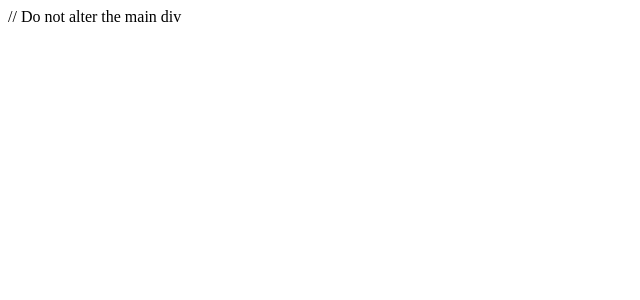
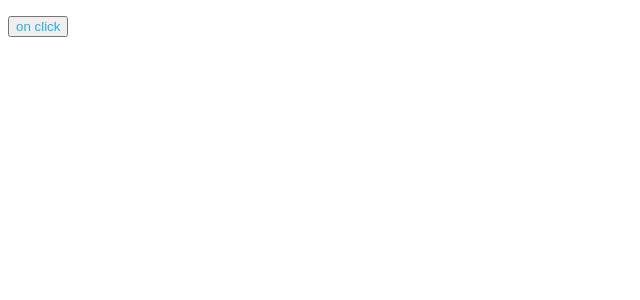
Before and after one commit to himanshumalik552/React-Practice-Assignments---Button-Action-with-Functional-Component, a React app: page / in a window 1280 px wide. Shown: the top 300 px of the page, without its empty margins (0-640 px from the left). Built offline with nearby package versions, Linux system fonts and the light colour scheme.

Commit message:
ready to fire

```diff
--- a/src/components/App.js
+++ b/src/components/App.js
@@ -2,9 +2,16 @@
 import "./../styles/App.css";
 
 function App() {
+const [state, setState] = useState('')
+
   return (
     <div id="main">
-      // Do not alter the main div
+      {/* // Do not alter the main div */}
+
+      <p id="para">{state}</p>
+        <button id="click" onClick={()=>{
+          setState(" Hello, I've learnt to use the full-stack evaluation tool. This makes me so happy");
+        }} >on click</button>
     </div>
   );
 }
```
